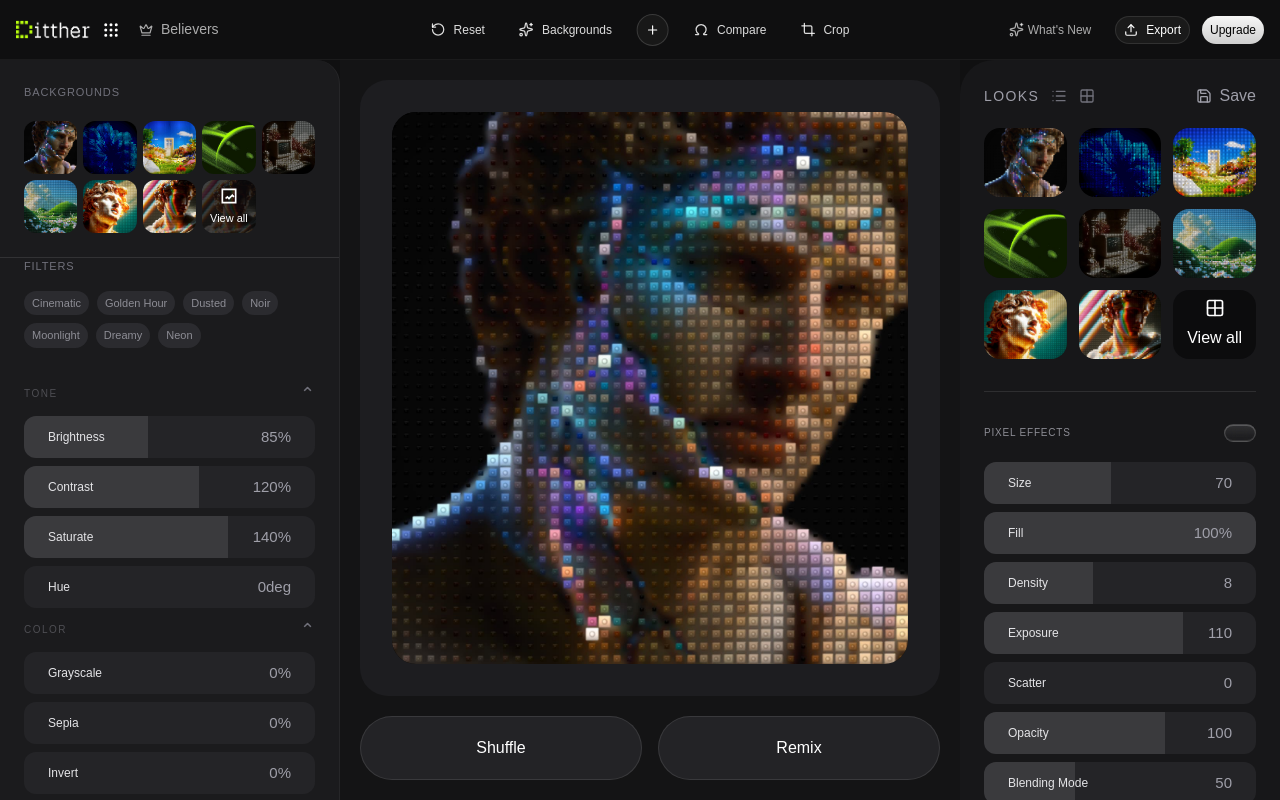
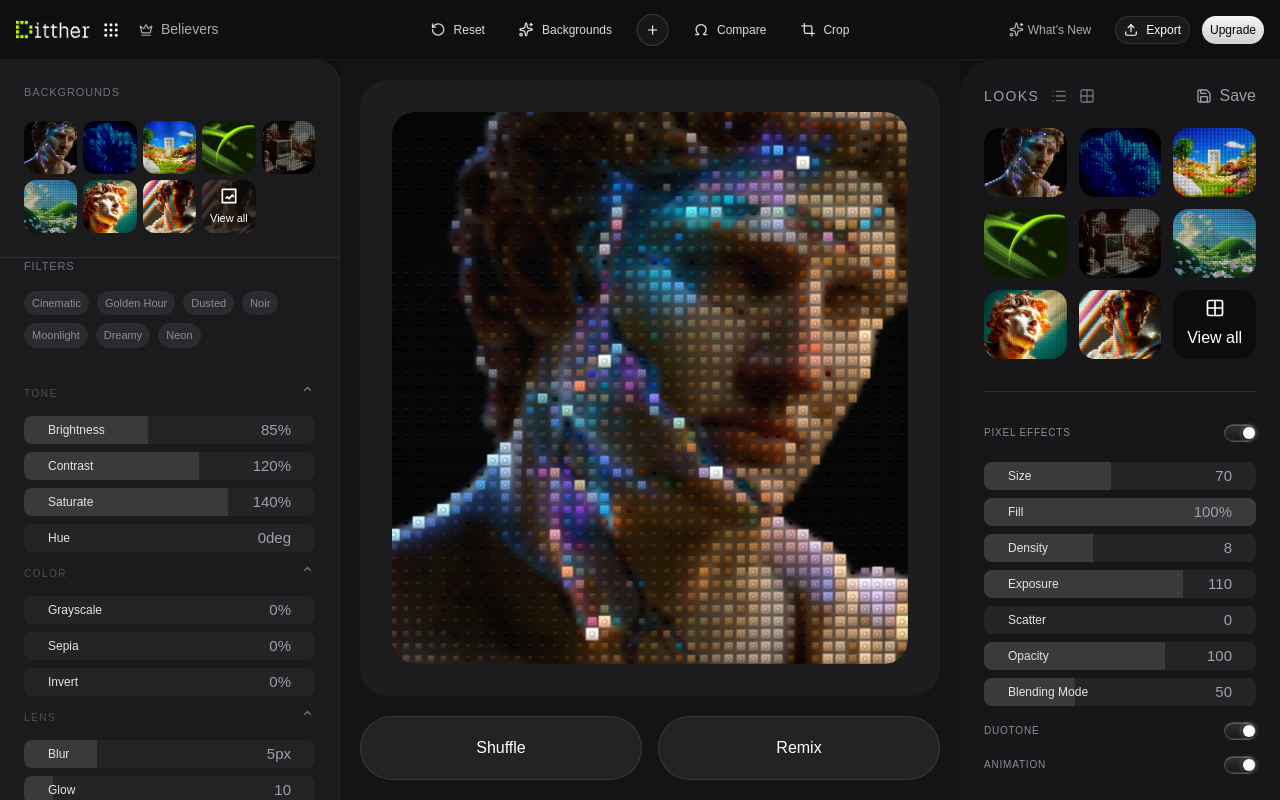
Before and after one commit to amthucdanang2015-pixel/ditther, a Next.js app: page /app in a window 1280 px wide. Built offline with nearby package versions, Linux system fonts and the light colour scheme.

Commit message:
Add files via upload

```diff
--- a/app/globals.css
+++ b/app/globals.css
@@ -1,8 +1,8 @@
 @import "tailwindcss";
 
 :root {
-  --background: #ffffff;
-  --foreground: #171717;
+  --background: #0a0a0a;
+  --foreground: #ededed;
   --thickglass-from: rgba(255, 255, 255, 0.9);
   --thickglass-to: rgba(255, 255, 255, 0.4);
   --glass-from: rgba(255, 255, 255, 0.115);
@@ -18,6 +18,9 @@
   --glass-bg-hover-to: rgba(255, 255, 255, 0.06);
   --border-secondary-color: rgba(255, 255, 255, 0.174);
   --shadow-inset-bottom: rgba(255, 255, 255, 0.1);
+  --text-primary-color: #ffffff;
+  --shadow-drop-sm: rgba(0, 0, 0, 0.233);
+  --bg-hover-color: rgba(255, 255, 255, 0.08);
 }
 
 @theme inline {
@@ -62,7 +65,8 @@ body {
   -webkit-appearance: none;
   appearance: none;
   width: 100%;
-  border-radius: 12px;
+  height: 28px;
+  border-radius: 8px;
   outline: none;
 
   background:
@@ -79,7 +83,7 @@ body {
   -webkit-appearance: none;
 
   width: 2px;
-  height: 42px;
+  height: 28px;
 
   background: transparent;
 
@@ -102,3 +106,23 @@ body {
     transform: translateX(calc(-50% - 12px));
   }
 }
+
+.effect-sliders-group {
+  display: flex;
+  flex-direction: column;
+  gap: var(--gutter-lg);
+  margin-top: 8px;
+}
+
+.effect-slider-row {
+  width: 100%;
+  display: flex;
+  align-items: center;
+  position: relative;
+  transition: all var(--transition-md);
+}
+
+.effect-slider-row .slider-label {
+  font-size: var(--font-size-xsm);
+  color: var(--text-accent-color);
+}
```
